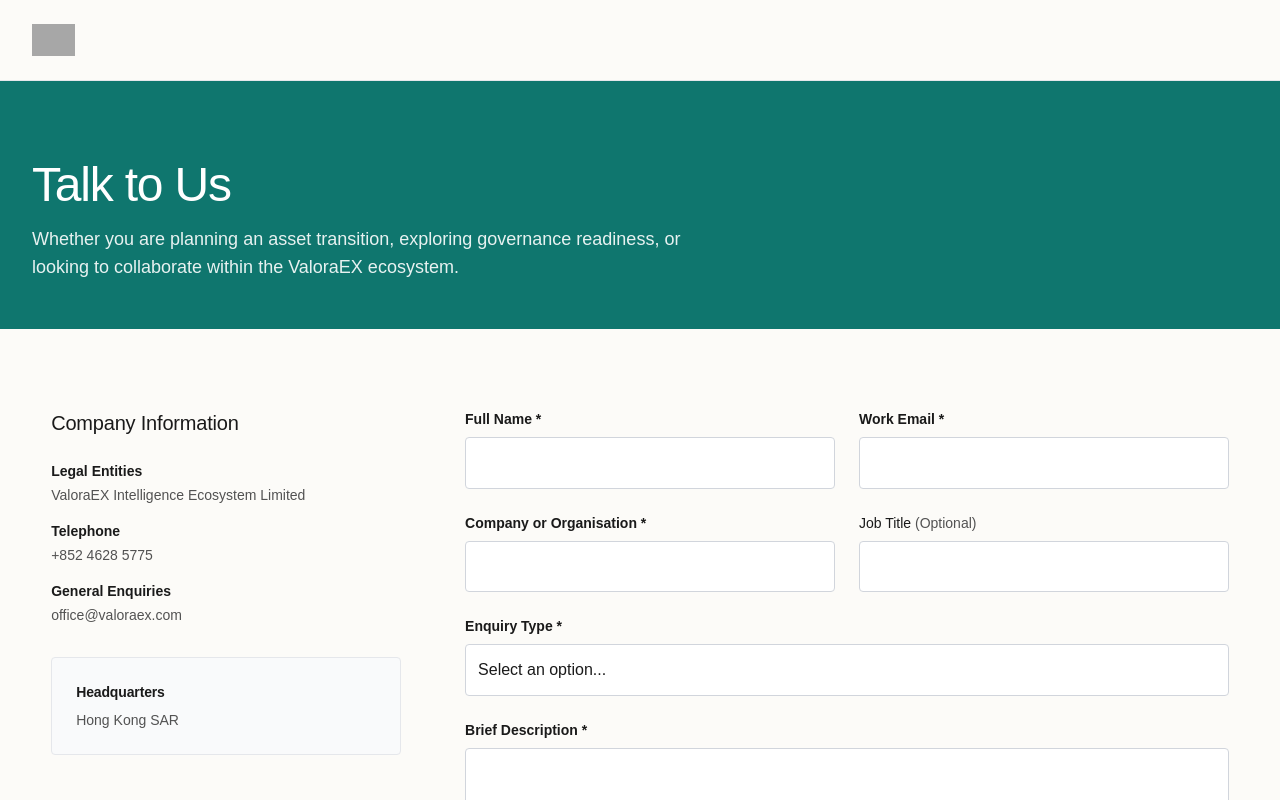
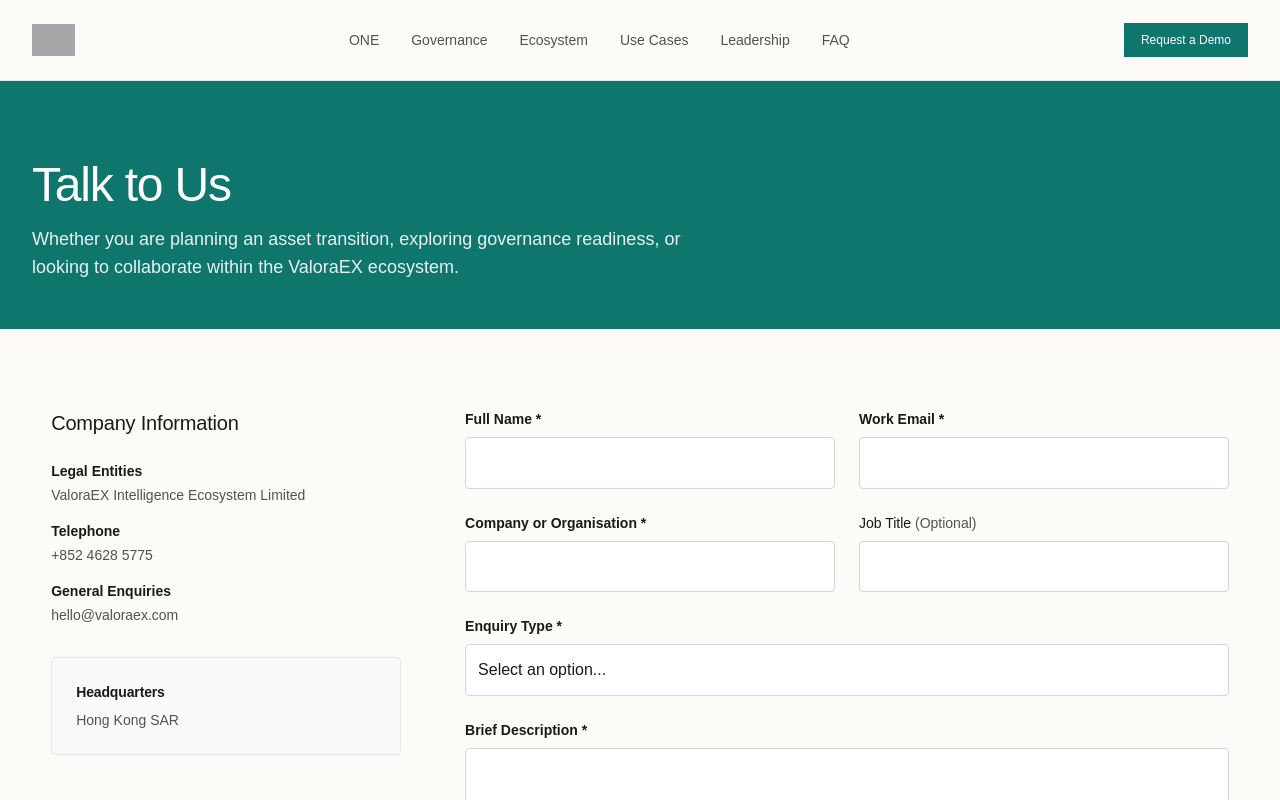
Before and after one commit to TheConMiz/valora-ex_site, a Next.js app: page /contact in a window 1280 px wide. Shown: the top 800 px of the page. Built offline with nearby package versions, Linux system fonts and the light colour scheme; grey boxes are pictures that could not be loaded.

Commit message:
Cloud Platform Run Bug Fixes

```diff
--- /dev/null
+++ b/app/(core)/page.tsx
@@ -0,0 +1,78 @@
+import React from 'react';
+import Image from 'next/image';
+import Link from 'next/link';
+
+export default function Home() {
+  return (
+    <div className="flex flex-col w-full">
+
+      {/* 1. Hero Section (Picture 1 Implementation) */}
+      <section className="relative w-full min-h-[80vh] md:min-h-[85vh] flex items-center bg-gray-100 border-b border-gray-200 overflow-hidden">
+
+        {/* Background Image (Picture 1) */}
+        <div className="absolute inset-0 w-full h-full z-0">
+          <Image
+            src="/valoraex-hero-ffe-workflow.webp"
+            alt="Premium commercial FF&E setting with tagged assets and subtle data overlays"
+            fill
+            className="object-cover object-[70%_center] md:object-center"
+            priority
+          />
+          {/* Gradient overlay for text readability on left negative space */}
+          <div className="absolute inset-0 bg-gradient-to-r from-[var(--background)] via-[var(--background)]/85 to-transparent md:w-2/3"></div>
+        </div>
+
+        {/* Hero Content */}
+        <div className="relative z-10 max-w-7xl mx-auto px-4 sm:px-6 lg:px-8 w-full py-16">
+          <div className="max-w-2xl">
+            <h1 className="text-4xl md:text-5xl lg:text-6xl font-medium tracking-tight text-[var(--foreground)] leading-tight mb-6">
+              Make every asset transition more visible, traceable and better prepared.[cite: 1]
+            </h1>
+            <p className="text-xl text-[var(--text-muted)] mb-4">
+              Visible assets. Transparent information. Structured evidence.[cite: 1]
+            </p>
+            <p className="text-lg font-medium text-[var(--accent-teal)] mb-10">
+              From asset transition to governance-ready evidence.[cite: 1]
+            </p>
+            <div className="flex flex-col sm:flex-row gap-4">
+              <Link href="/contact" className="btn-primary text-center">
+                Request a Demonstration
+              </Link>
+              <Link href="/one" className="btn-secondary text-center bg-white">
+                Explore ValoraEX ONE
+              </Link>
+            </div>
+          </div>
+        </div>
+      </section>
+
+      {/* 2. Platform Overview Strip */}
+      <section className="content-section py-20">
+        <div className="max-w-3xl mb-16">
+          <h2 className="text-3xl font-medium mb-4">A Structured Ecosystem Approach</h2>
+          <p className="text-[var(--text-muted)]">
+            ValoraEX coordinates complex commercial FF&E transitions through a disciplined framework, separating individual project workflows from cross-project governance.
+          </p>
+        </div>
+
+        <div className="grid grid-cols-1 md:grid-cols-3 gap-8">
+          <Link href="/one" className="group border border-gray-200 bg-white p-8 rounded-sm hover:border-[var(--accent-teal)] transition-colors">
+            <h3 className="text-lg font-medium label-priority mb-2 group-hover:text-[var(--accent-teal)] transition-colors">ValoraEX ONE</h3>
+            <p className="text-sm text-[var(--text-muted)]">Seven-stage individual project workflow from visibility to close-out.</p>
+          </Link>
+
+          <Link href="/governance" className="group border border-gray-200 bg-white p-8 rounded-sm hover:border-[var(--accent-teal)] transition-colors">
+            <h3 className="text-lg font-medium label-priority mb-2 group-hover:text-[var(--accent-teal)] transition-colors">Governance</h3>
+            <p className="text-sm text-[var(--text-muted)]">Recurring readiness, baseline controls, and cross-project oversight.</p>
+          </Link>
+
+          <Link href="/ecosystem" className="group border border-gray-200 bg-white p-8 rounded-sm hover:border-[var(--accent-teal)] transition-colors">
+            <h3 className="text-lg font-medium label-priority mb-2 group-hover:text-[var(--accent-teal)] transition-colors">Ecosystem</h3>
+            <p className="text-sm text-[var(--text-muted)]">Independent downstream participants for logistics, repair, and secondary pathways.</p>
+          </Link>
+        </div>
+      </section>
+
+    </div>
+  );
+}
--- a/app/Footer.tsx
+++ b/app/Footer.tsx
@@ -32,10 +32,10 @@
               +852 4628 5775
             </a>
             <a
-              href="mailto:office@valoraex.com"
+              href="mailto:hello@valoraex.com"
               className="text-sm text-[var(--text-muted)] hover:text-[var(--foreground)] transition-colors"
             >
-              office@valoraex.com
+              hello@valoraex.com
             </a>
             <div className="text-sm text-[var(--text-muted)] mt-2 leading-relaxed">
               <p>Flat B, 17/F, Yuen Long Hi Tech Centre</p>
--- a/app/Header.tsx
+++ b/app/Header.tsx
@@ -1,88 +1,32 @@
-// 'use client';
+'use client';
 
-// import React, { useState } from 'react';
-// import Link from 'next/link';
-// import Navigation from './Navigation';
-
-// export default function Header() {
-//   const [isMobileMenuOpen, setIsMobileMenuOpen] = useState(false);
-
-//   return (
-//     <>
-//       <header className="sticky top-0 z-50 w-full bg-[var(--background)]/90 backdrop-blur-md border-b border-gray-200">
-//         <div className="max-w-7xl mx-auto px-4 sm:px-6 lg:px-8 h-16 flex items-center justify-between">
-
-//           {/* Logo Area */}
-//           <div className="flex-shrink-0">
-//             <Link href="/" className="text-xl font-medium tracking-tight text-[var(--foreground)]">
-//               ValoraEX
-//             </Link>
-//           </div>
-
-//           {/* Desktop Navigation (Hidden on Mobile to reduce clutter) */}
-//           <nav className="hidden md:flex items-center gap-8">
-//             <Link href="/#one" className="text-sm text-[var(--text-muted)] hover:text-[var(--foreground)] transition-colors">
-//               ONE
-//             </Link>
-//             <Link href="/#governance" className="text-sm text-[var(--text-muted)] hover:text-[var(--foreground)] transition-colors">
-//               Governance
-//             </Link>
-//             <Link href="/#neutrality" className="text-sm text-[var(--text-muted)] hover:text-[var(--foreground)] transition-colors">
-//               Ecosystem
-//             </Link>
-//             <Link href="/about" className="text-sm text-[var(--text-muted)] hover:text-[var(--foreground)] transition-colors">
-//               About
-//             </Link>
-//           </nav>
-
-//           {/* CTA & Mobile Toggle */}
-//           <div className="flex items-center gap-4">
-//             {/*
-//               Primary CTA
-//               Uses 'Request a Demo' per the feedback for space-restricted areas
-//             */}
-//             <Link href="/contact" className="btn-primary hidden sm:inline-flex py-2 px-4 text-xs">
-//               Request a Demo
-//             </Link>
-
-//             {/* Mobile Menu Button */}
-//             <button
-//               className="md:hidden p-2 text-[var(--foreground)] hover:text-[var(--text-muted)] transition-colors"
-//               onClick={() => setIsMobileMenuOpen(true)}
-//               aria-label="Open mobile menu"
-//             >
-//               <svg className="w-6 h-6" fill="none" stroke="currentColor" viewBox="0 0 24 24">
-//                 <path strokeLinecap="round" strokeLinejoin="round" strokeWidth={1.5} d="M4 6h16M4 12h16M4 18h16" />
-//               </svg>
-//             </button>
-//           </div>
-//         </div>
-//       </header>
-
-//       {/* Mobile Navigation Drawer Component (Next in sequence) */}
-//       <Navigation isOpen={isMobileMenuOpen} onClose={() => setIsMobileMenuOpen(false)} />
-//     </>
-//   );
-// }
-
-import React from 'react';
+import React, { useState } from 'react';
 import Link from 'next/link';
 import Image from 'next/image';
+import { usePathname } from 'next/navigation';
 import Navigation from './Navigation';
 
 export default function Header() {
+  const [isMobileMenuOpen, setIsMobileMenuOpen] = useState(false);
+  const pathname = usePathname();
+
+  const navLinks = [
+    { name: 'ONE', href: '/one' },
+    { name: 'Governance', href: '/governance' },
+    { name: 'Ecosystem', href: '/ecosystem' },
+    { name: 'Use Cases', href: '/use-cases' },
+    { name: 'Leadership', href: '/leadership' },
+    { name: 'FAQ', href: '/faq' },
+  ];
+
   return (
+    <>
       <header className="sticky top-0 z-50 w-full bg-[var(--background)]/95 backdrop-blur-md border-b border-gray-200 transition-all duration-300">
         <div className="max-w-7xl mx-auto px-4 sm:px-6 lg:px-8">
           <div className="flex justify-between items-center h-16 md:h-20">
 
             {/* Official Logo Integration */}
             <Link href="/" className="flex-shrink-0 flex items-center group">
-            {/*
-              Note: Drop the official logo from Dennis into the `public` folder
-              named 'valoraex-logo.png' (or .svg). Adjust width/height to match
-              the intrinsic aspect ratio of his file.
-            */}
               <Image
                 src="/valoraex-logo.png"
                 alt="ValoraEX Official Logo"
@@ -93,11 +37,50 @@
               />
             </Link>
 
-          {/* Navigation Component */}
-          <Navigation />
+            {/* Desktop Navigation Links */}
+            <nav className="hidden lg:flex items-center gap-8">
+              {navLinks.map((link) => {
+                const isActive = pathname === link.href;
+                return (
+                  <Link
+                    key={link.href}
+                    href={link.href}
+                    className={`text-sm transition-colors ${
+                      isActive
+                        ? 'text-[var(--accent-teal)] font-medium'
+                        : 'text-[var(--text-muted)] hover:text-[var(--foreground)]'
+                    }`}
+                  >
+                    {link.name}
+                  </Link>
+                );
+              })}
+            </nav>
+
+            {/* CTA & Mobile Toggle */}
+            <div className="flex items-center gap-4">
+              <Link href="/contact" className="btn-primary hidden sm:inline-flex py-2 px-4 text-xs">
+                Request a Demo
+              </Link>
+
+              {/* Mobile Menu Button */}
+              <button
+                className="lg:hidden p-2 text-[var(--foreground)] hover:text-[var(--text-muted)] transition-colors"
+                onClick={() => setIsMobileMenuOpen(true)}
+                aria-label="Open mobile menu"
+              >
+                <svg className="w-6 h-6" fill="none" stroke="currentColor" viewBox="0 0 24 24">
+                  <path strokeLinecap="round" strokeLinejoin="round" strokeWidth={1.5} d="M4 6h16M4 12h16M4 18h16" />
+                </svg>
+              </button>
+            </div>
 
           </div>
         </div>
       </header>
+
+      {/* Mobile Navigation Drawer (Props supplied correctly here) */}
+      <Navigation isOpen={isMobileMenuOpen} onClose={() => setIsMobileMenuOpen(false)} />
+    </>
   );
 }
--- a/app/Navigation.tsx
+++ b/app/Navigation.tsx
@@ -2,6 +2,7 @@
 
 import React, { useEffect } from 'react';
 import Link from 'next/link';
+import { usePathname } from 'next/navigation';
 
 interface NavigationProps {
   isOpen: boolean;
@@ -9,7 +10,9 @@
 }
 
 export default function Navigation({ isOpen, onClose }: NavigationProps) {
-  // Prevent body scroll when the mobile navigation is open
+  const pathname = usePathname();
+
+  // Prevent body scroll when mobile drawer is open
   useEffect(() => {
     if (isOpen) {
       document.body.style.overflow = 'hidden';
@@ -23,11 +26,22 @@
 
   if (!isOpen) return null;
 
+  const navLinks = [
+    { name: 'Home', href: '/' },
+    { name: 'ValoraEX ONE', href: '/one' },
+    { name: 'Governance', href: '/governance' },
+    { name: 'Ecosystem', href: '/ecosystem' },
+    { name: 'Use Cases', href: '/use-cases' },
+    { name: 'Leadership', href: '/leadership' },
+    { name: 'FAQ', href: '/faq' },
+    { name: 'Contact', href: '/contact' },
+  ];
+
   return (
     <div className="fixed inset-0 z-[60] flex justify-end">
       {/* Backdrop */}
       <div
-        className="fixed inset-0 bg-black/20 backdrop-blur-sm transition-opacity fade-enter-active"
+        className="fixed inset-0 bg-black/20 backdrop-blur-sm transition-opacity"
         onClick={onClose}
         aria-hidden="true"
       />
@@ -52,23 +66,27 @@
           </button>
         </div>
 
-        <div className="flex flex-col p-6 gap-6 overflow-y-auto">
-          {/* Navigation Links */}
-          <Link href="/#one" onClick={onClose} className="text-lg text-[var(--text-muted)] hover:text-[var(--foreground)] transition-colors">
-            ValoraEX ONE
-          </Link>
-          <Link href="/#governance" onClick={onClose} className="text-lg text-[var(--text-muted)] hover:text-[var(--foreground)] transition-colors">
-            Governance
-          </Link>
-          <Link href="/#neutrality" onClick={onClose} className="text-lg text-[var(--text-muted)] hover:text-[var(--foreground)] transition-colors">
-            Ecosystem
-          </Link>
-          <Link href="/about" onClick={onClose} className="text-lg text-[var(--text-muted)] hover:text-[var(--foreground)] transition-colors border-t border-gray-100 pt-6">
-            About Us
-          </Link>
+        <div className="flex flex-col p-6 gap-5 overflow-y-auto">
+          {navLinks.map((link) => {
+            const isActive = pathname === link.href;
+            return (
+              <Link
+                key={link.href}
+                href={link.href}
+                onClick={onClose}
+                className={`text-base transition-colors ${
+                  isActive
+                    ? 'text-[var(--accent-teal)] font-medium'
+                    : 'text-[var(--text-muted)] hover:text-[var(--foreground)]'
+                }`}
+              >
+                {link.name}
+              </Link>
+            );
+          })}
 
           {/* Full Primary CTA */}
-          <div className="mt-8">
+          <div className="mt-6 pt-6 border-t border-gray-200">
             <Link
               href="/contact"
               onClick={onClose}
--- a/app/contact/page.tsx
+++ b/app/contact/page.tsx
@@ -46,8 +46,8 @@
 
                 <div>
                   <strong className="block text-[var(--foreground)] mb-1 label-priority">General Enquiries</strong>
-                  <a href="mailto:office@valoraex.com" className="hover:text-[var(--accent-teal)] transition-colors">
-                    office@valoraex.com
+                  <a href="mailto:hello@valoraex.com" className="hover:text-[var(--accent-teal)] transition-colors">
+                    hello@valoraex.com
                   </a>
                 </div>
               </div>
--- a/app/page.tsx
+++ b/app/page.tsx
@@ -12,7 +12,7 @@
         <div className="absolute inset-0 w-full h-full z-0">
           <Image
             src="/valoraex-hero-ffe-workflow.webp"
-            alt="Premium commercial FF&E setting with subtle workflow and data overlays"
+            alt=""
             fill
             className="object-cover object-[70%_center] md:object-center"
             priority
```
Also changed, not shown: app/globals.css (+20 -0 lines). Lines whose indentation alone changed are shown as unchanged.
